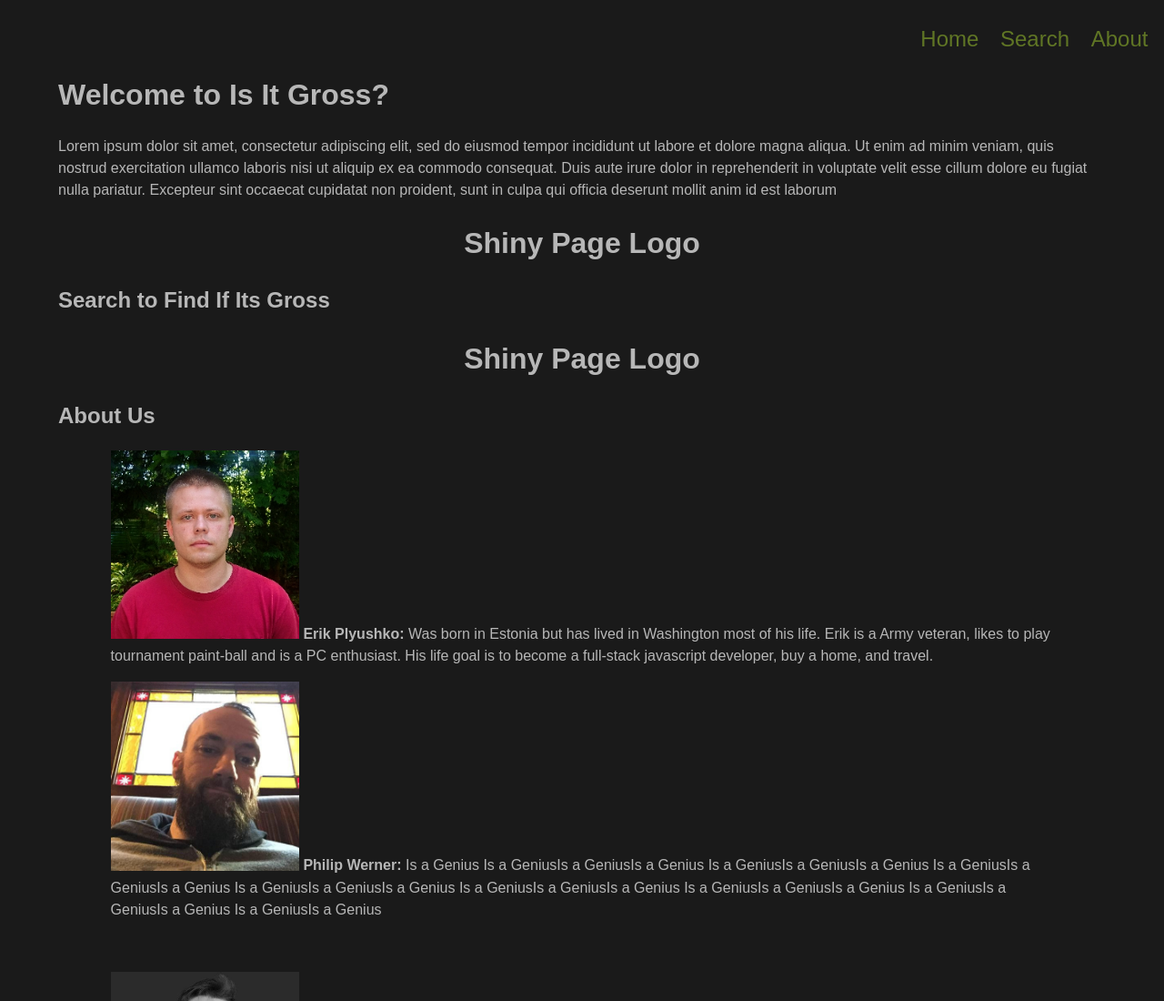
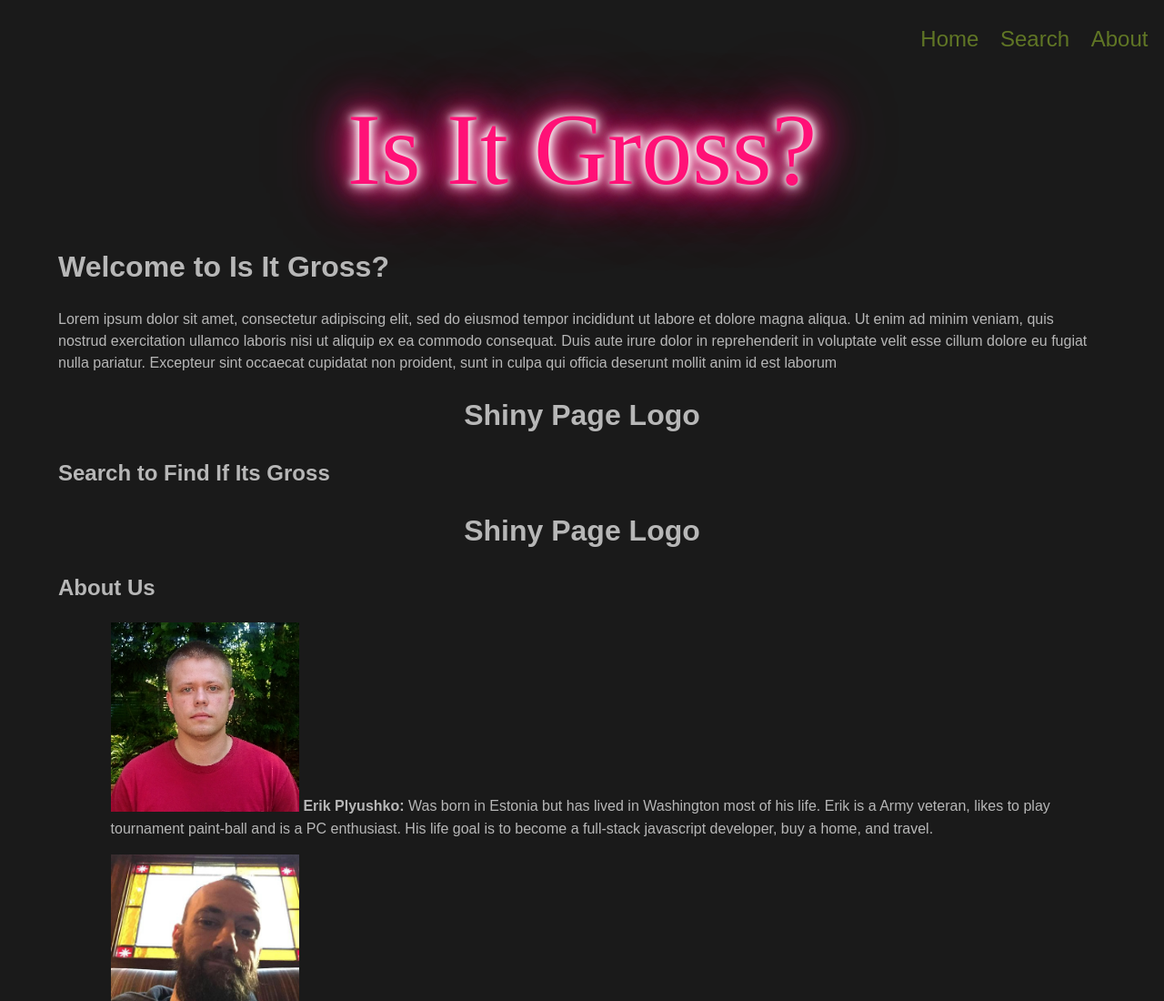
Before and after one commit to MattStClair/restaurantRiskRating, a website: page public/index.html in a window 1280 px wide. Shown: the top 1100 px of the page at 91% size. Drawn offline with nearby package versions, Linux system fonts and the light colour scheme; some packages are replaced by stand-ins of ours; a script that the page names is missing.

Commit message:
added neon sign styling to hero image

```diff
--- a/public/index.html
+++ b/public/index.html
@@ -31,6 +31,12 @@
 
     <main>
       <section id="home">
+        <div class="hero">
+          <p class="neon" id="flick"><a href="/search">
+          Is It Gross?
+          </a></p>
+        </div>
+
         <h1>Welcome to Is It Gross?</h1>
         <p>Lorem ipsum dolor sit amet, consectetur adipiscing elit, sed do eiusmod tempor incididunt ut labore et dolore magna aliqua. Ut enim ad minim veniam, quis nostrud exercitation ullamco laboris nisi ut aliquip ex ea commodo consequat. Duis aute irure dolor in reprehenderit in voluptate velit esse cillum dolore eu fugiat nulla pariatur. Excepteur sint occaecat cupidatat non proident, sunt in culpa qui officia deserunt mollit anim id est laborum</p>
       </section>
@@ -86,7 +92,7 @@
     <script src="https://cdnjs.cloudflare.com/ajax/libs/handlebars.js/4.0.10/handlebars.js"></script>
     <script src="https://cdn.rawgit.com/visionmedia/page.js/master/page.js"></script>
     <!-- MODELS -->
-    <script src="map.js"></script>
+    <script src="/scripts/models/map.js"></script>
     <!-- CONTROLLERS -->
     <script src="/scripts/controllers/homeController.js"></script>
     <script src="/scripts/controllers/searchController.js"></script>
--- a/public/styles/modules.css
+++ b/public/styles/modules.css
@@ -31,6 +31,40 @@
 .logo{
   text-align: center;
 }
+
+.neon {
+  text-align: center;
+  font-size: 7em;
+  margin: 20px 0 20px 0;
+  color: #FF1177;
+  font-family: Pacifico;
+}
+
+.neon a {
+  color: #FF1177;
+  -webkit-animation: neon2 1.5s ease-in-out infinite alternate;
+  -moz-animation: neon2 1.5s ease-in-out infinite alternate;
+  animation: neon2 1.5s ease-in-out infinite alternate;
+}
+
+.neon a:hover {
+  text-decoration: none;
+  -webkit-transition: all 0.5s;
+  -moz-transition: all 0.5s;
+  transition: all 0.5s;
+}
+
+
+@-webkit-keyframes neon2 {
+  from {
+    text-shadow: 0 0 10px #fff, 0 0 20px #fff, 0 0 30px #fff, 0 0 40px #FF1177, 0 0 70px #FF1177, 0 0 80px #FF1177, 0 0 100px #FF1177, 0 0 150px #FF1177;
+  }
+  to {
+    text-shadow: 0 0 5px #fff, 0 0 10px #fff, 0 0 15px #fff, 0 0 20px #FF1177, 0 0 35px #FF1177, 0 0 40px #FF1177, 0 0 50px #FF1177, 0 0 75px #FF1177;
+  }
+}
+
+
 
 .profPic{
 max-width: 20%;
```
